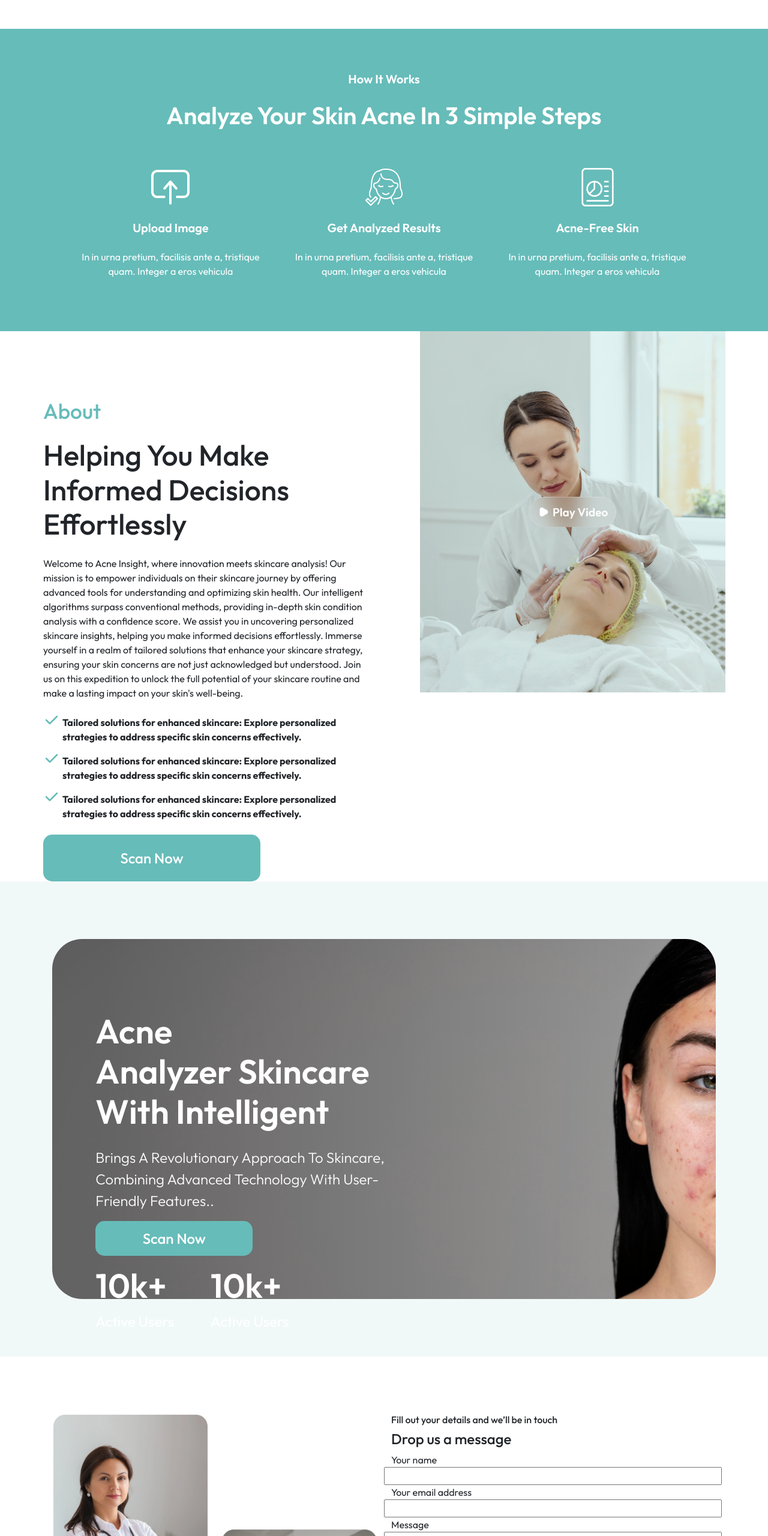
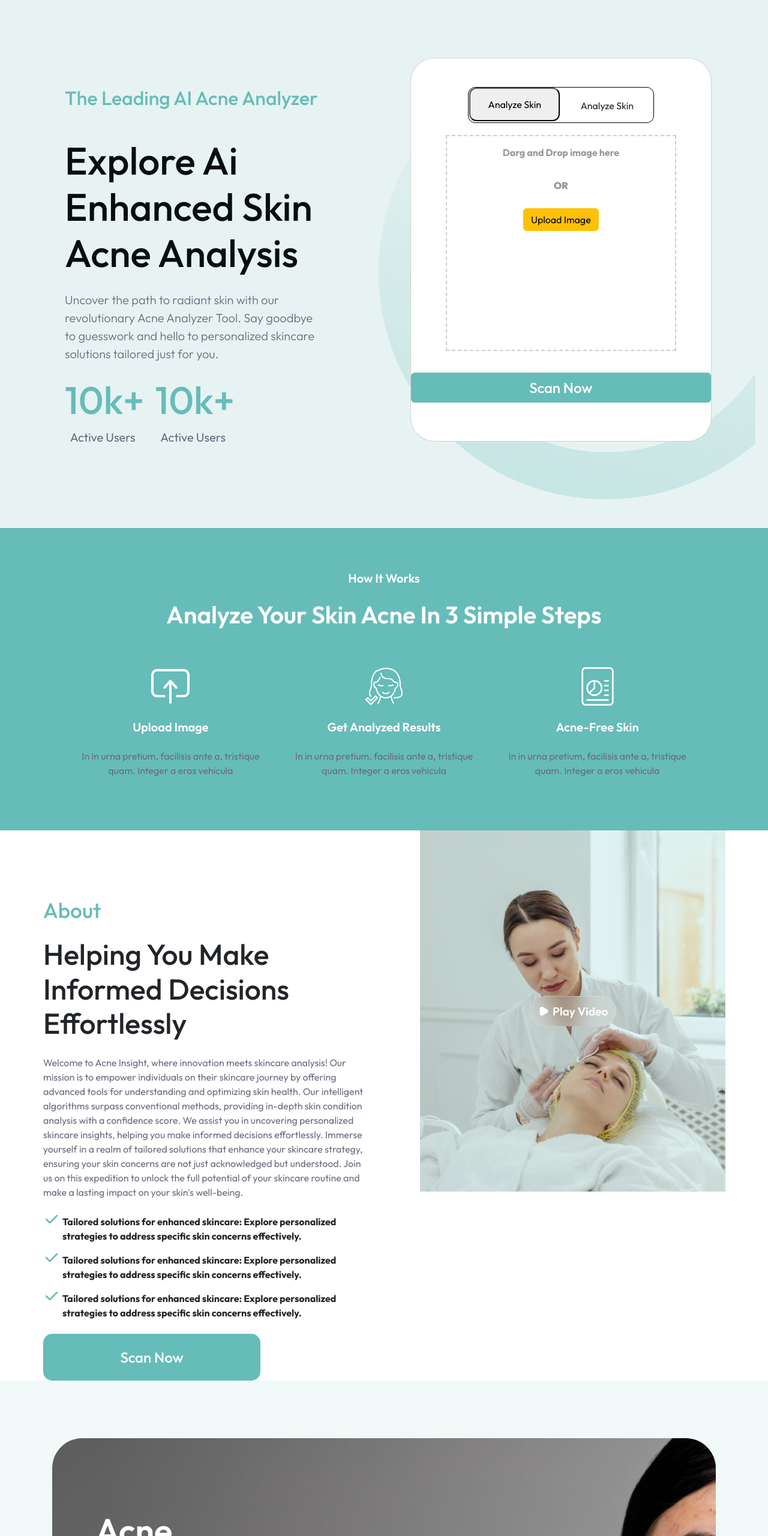
Before and after one commit to raja-mohsin1521/Frontend-with-JS, a plain HTML site: page Skin Analyizer Frontend/index.html in a window 1280 px wide. Shown: the top 2560 px of the page at 60% size. Drawn offline with nearby package versions, Linux system fonts and the light colour scheme.

Commit message:
Almost created the static page just few changes and navigation bar left

```diff
--- a/Skin Analyizer Frontend/index.css
+++ b/Skin Analyizer Frontend/index.css
@@ -2,6 +2,90 @@
 *{
     font-family: outfit;
 }
+p{
+    color: #6A6B7F;
+}
+#main{
+    background-color: #e7f3f2;
+}
+#home h5{
+    font-weight: 500;
+    color: #66BCB9;
+ font-size: 200%;
+}
+#home h4{
+    font-weight: 500;
+
+ color: #060E0E;
+}
+#home h6{
+    font-weight: 500;
+    color: #66BCB9;
+ font-size: 400%;
+}
+#home .ccontainer
+{
+    background-image: url(images/Ellipse\ 1.png);
+    background-size: cover;
+}
+#home .card{
+    height: 80vh;
+    background: #FFFFFF;
+    border-radius: 40px;
+    width: 80%;
+
+}
+.card .switches{
+    border: 1px solid black;
+   padding: 0px;
+   border-radius: 12px;
+}
+.ccontainer .card .switches button{
+    width: 49%;
+    height: 7vh;
+    border-radius: 12px;
+    margin: 0px;
+}
+.uploadOuter {
+    text-align: center;
+    padding: 20px;
+    strong {
+      padding: 0 10px
+    }
+  }
+  .dragBox {
+    width: 30vw;
+    height: 45vh;
+    margin: 0 auto;
+    position: relative;
+    text-align: center;
+    font-weight: bold;
+    line-height: 55px;
+    color: #999;
+    border: 2px dashed #ccc;
+    display: inline-block;
+    transition: transform 0.3s;
+    input[type="file"] {
+      position: absolute;
+      height: 100%;
+      width: 100%;
+      opacity: 0;
+      top: 0;
+      left: 0;
+    }
+
+  }
+  .draging {
+    transform: scale(1.1);
+  }
+  #scanbtn{
+    background-color: #66BCB9;
+    color: #FFFFFF;
+    font-size: 150%;
+    font-weight: 500;
+
+
+  }
 
 #working{
     background-color: #66BCB9;
@@ -80,3 +164,38 @@
 #contact{
     width: 88%;
 }
+#contact input{
+   height: 7vh;
+  margin:0px 0px 15px 10px;
+  border-radius: 10px;
+  border: none;
+  background-color: #F1F2F3
+  ;
+}
+#contact textarea{
+
+   margin:0px 0px 15px 10px;
+   border-radius: 10px;
+   border: none;
+   background-color: #F1F2F3
+   ;
+ }
+#contact h6{
+font-weight: 500;
+font-size: 170%;
+color:#66BCB9 ;
+}
+#contact span{
+    color: red;
+    font-weight: 900;
+}
+#contact h4{
+    font-weight: 500;
+
+
+    }
+footer{
+    background-color: #060E0E;
+    color: #F1F9F8;
+    font-weight: 100;
+}
--- a/Skin Analyizer Frontend/index.html
+++ b/Skin Analyizer Frontend/index.html
@@ -13,7 +13,73 @@
     <link rel="stylesheet" href="index.css" />
   </head>
   <body>
-    <div class="container-fluid mt-5 py-5" id="working">
+    <div class="container-fluid" id="main">
+      <div class="container-fluid py-5" id="home">
+        <div class="row mt-5">
+          <div class="px-5 mx-5 col-md-5 col-12">
+            <h5 class="lead mt-5">The Leading AI Acne Analyzer</h5>
+            <h4 class="display-3 mt-5">
+              Explore Ai Enhanced Skin Acne Analysis
+            </h4>
+            <p class="lead mt-4">
+              Uncover the path to radiant skin with our revolutionary Acne
+              Analyzer Tool. Say goodbye to guesswork and hello to personalized
+              skincare solutions tailored just for you.
+            </p>
+            <div class="row mt-4 text-center">
+              <div class="col-md-4 col-6">
+                <h6>10k+</h6>
+                <p class="lead"><b>Active Users</b></p>
+              </div>
+              <div class="col-md-4 col-6">
+                <h6>10k+</h6>
+                <p class="lead"><b>Active Users</b></p>
+              </div>
+            </div>
+          </div>
+          <div class="col-md-6 col-12 ccontainer">
+            <div class="row text-center mb-5">
+              <div class="card mb-5 offset-1 col-10">
+                <div class="row mt-5 ">
+                  <div class="offset-2 col-8  ">
+                    <div class="switches">
+                    <button class="">Analyze Skin</button>
+                    <button class="btn">Analyze Skin</button>
+                  </div>
+                  </div>
+                </div>
+
+                <div class="uploadOuter">
+
+
+                  <span class="dragBox">
+                    Darg and Drop image here
+                    <br /><strong>OR</strong><br />
+                    <label for="uploadFile1" class="btn btn-warning">Upload Image</label>
+                    <input
+                      type="file"
+                      onChange="dragNdrop1(event)"
+                      ondragover="drag()"
+                      ondrop="drop()"
+                      id="uploadFile1"
+                    />
+                  </span>
+                </div>
+                <div class="row ">
+
+
+                <button class="btn  my-3" id="scanbtn" >
+                  Scan Now
+                </button>
+                </div>
+              </div>
+            </div>
+          </div>
+        </div>
+      </div>
+    </div>
+
+    <div class="container-fluid py-5" id="working">
       <div class="row text-center my-4">
         <div class="offset-1 col-10">
           <h6 class="lead">How It Works</h6>
@@ -145,30 +211,31 @@
           </div>
         </div>
 
-        <div class="col-md-6">
-          <div class="row">
-            <h6>Fill out your details and we’ll be in touch</h6>
-            <h4>Drop us a message</h4>
-            <label for="name">Your name</label>
+        <div class="col-md-5">
+          <div class="row mt-5">
+            <h6 class="lead mb-4">
+              Fill out your details and we’ll be in touch
+            </h6>
+            <h4 class="display-4 mb-5">Drop us a message</h4>
+            <label for="name">Your name<span>*</span></label>
             <input type="text" name="" id="name" />
-            <label for="name">Your email address</label>
+            <label for="name">Your email address<span>*</span></label>
             <input type="text" name="" id="name" />
-            <label for="name">Message</label>
-            <textarea name="" id="message" cols="30" rows="10"></textarea>
+            <label for="name">Message<span>*</span></label>
+            <textarea name="" id="message" cols="30" rows="14"></textarea>
           </div>
         </div>
       </div>
     </div>
 
-    <footer class="container-fluid">
-        <hr>
+    <footer class="container-fluid pt-4 mt-5">
       <div class="row justify-content-around text-center">
         <div class="col-4">
           <p>Copyright 2023. All rights are reserved</p>
         </div>
         <div class="col-4">aaaaaa</div>
         <div class="col-4">
-          <div class="row ">
+          <div class="row">
             <div class="col-6 text-end">
               <p>Terms and conditions</p>
             </div>
```
Also changed, not shown: Skin Analyizer Frontend/images/Ellipse 1.png (added).
